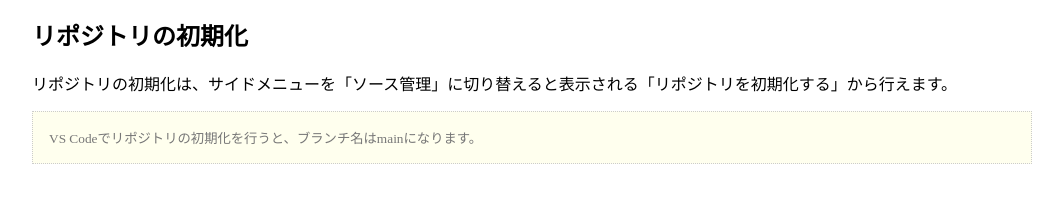
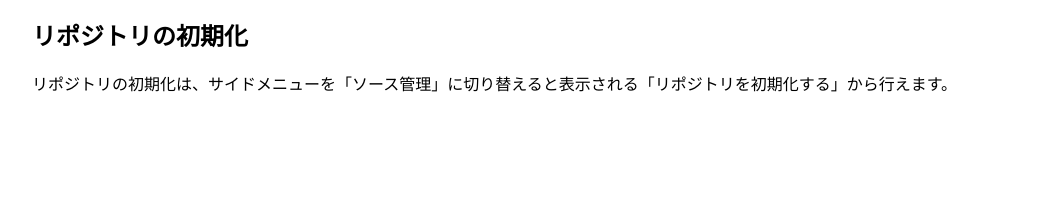
Before and after one commit to soto3/cg-vsc-git, a plain HTML site: page index.html in a window 1280 px wide. Shown: the part 179-382 px from the top of the page, without its empty margins (108-1171 px from the left). Drawn offline with Linux system fonts and the light colour scheme.

Commit message:
Revert "デフォルトブランチ名の注釈を追記"
This reverts commit cec0bbeda459ff282839fe89594d0cfa8aae67b3.

```diff
--- a/index.html
+++ b/index.html
@@ -13,9 +13,6 @@
     <main>
       <h2>リポジトリの初期化</h2>
       <p>リポジトリの初期化は、サイドメニューを「ソース管理」に切り替えると表示される「リポジトリを初期化する」から行えます。</p>
-      <div class="note">
-        <small>VS Codeでリポジトリの初期化を行うと、ブランチ名はmainになります。</small>
-      </div>
     </main>
   </body>
 </html>
```
